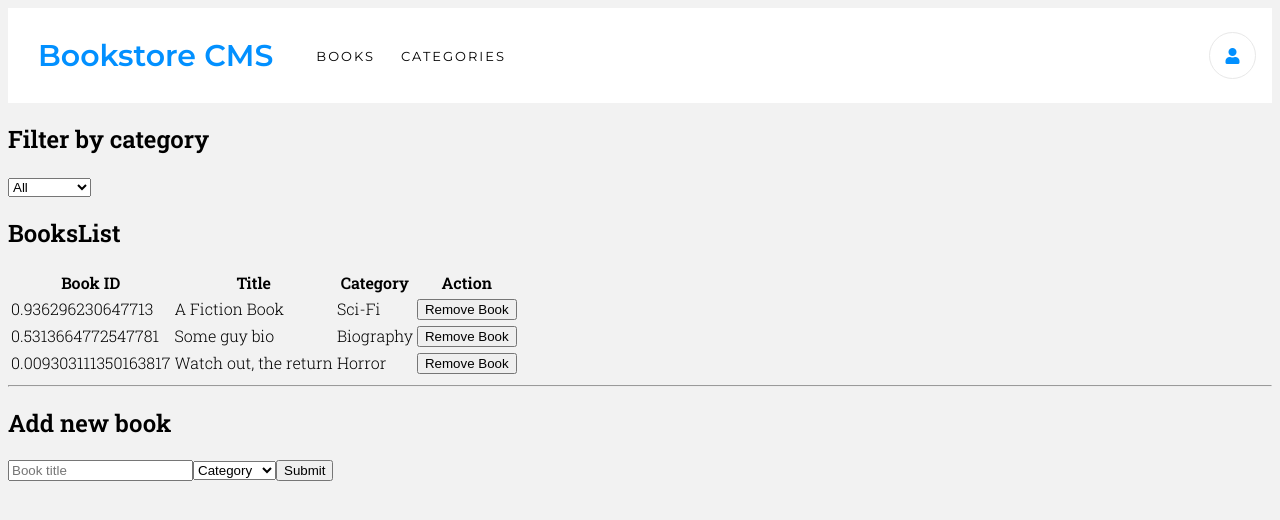
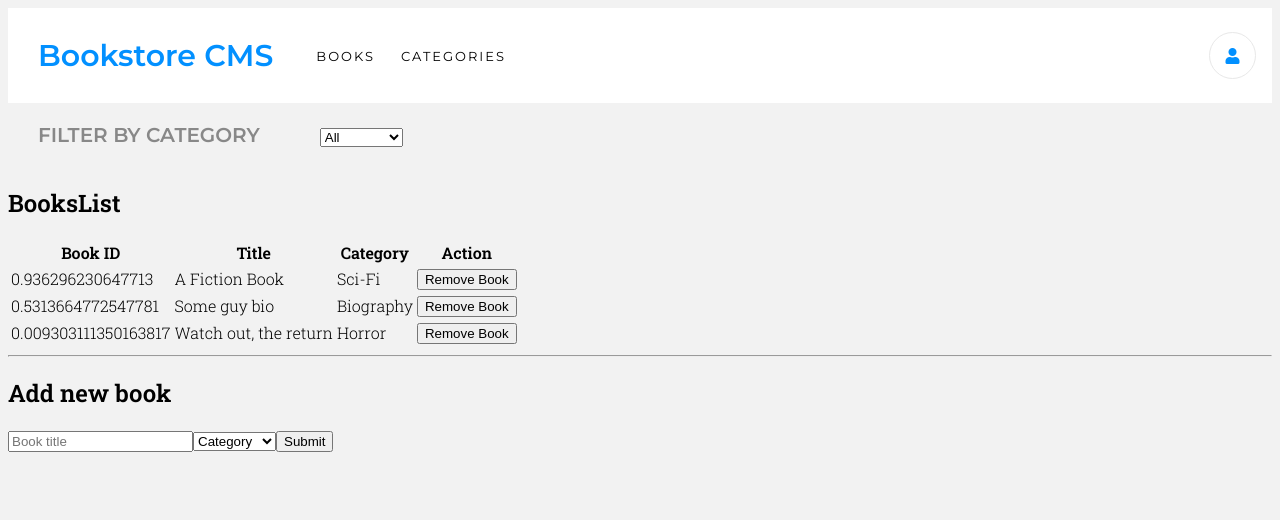
Before and after one commit to FrancoRosa/react-bookstore, a React (Create React App) app: page / in a window 1280 px wide. Shown: the top 520 px of the page. Built offline with nearby package versions, Linux system fonts and the light colour scheme.

Commit message:
Add style to filter

```diff
--- a/src/components/CategoryFilter.js
+++ b/src/components/CategoryFilter.js
@@ -14,8 +14,8 @@ const CategoryFilter = ({ clickHandler }) => {
   ];
 
   return (
-    <div>
-      <h2>Filter by category</h2>
+    <div className="filter">
+      <h2>FILTER BY CATEGORY</h2>
       <div>
         <select id="filter" onChange={clickHandler}>
           {filter.map(category => <option key={category.objectID}>{category}</option>)}
--- a/src/style.css
+++ b/src/style.css
@@ -38,3 +38,15 @@ nav > .user {
   justify-content: center;
   margin-left: auto;
 }
+
+.filter {
+  display: flex;
+  align-items: center;
+  font-family: 'Montserrat', sans-serif;
+  color: #888;
+}
+
+.filter > * {
+  font-size: 20px;
+  margin: 1em 1.5em;
+}
```
